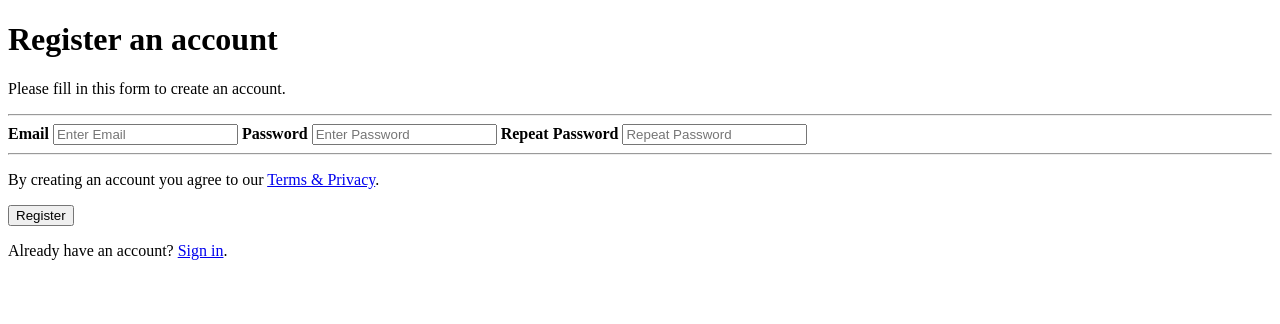
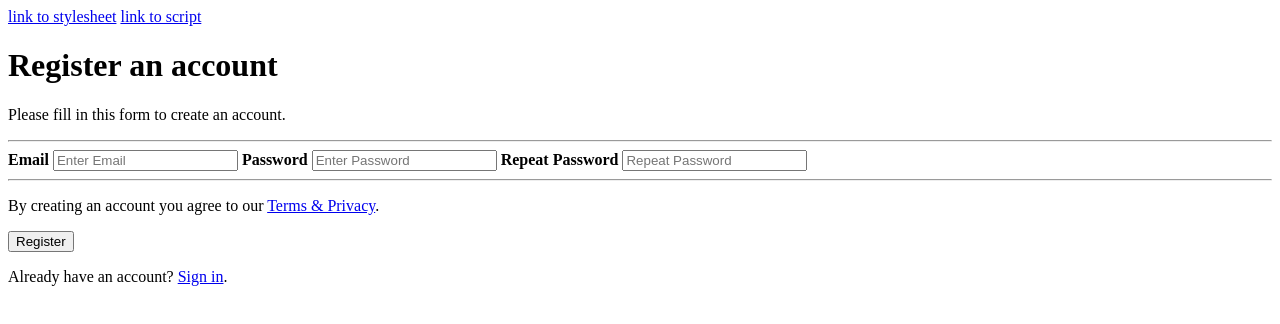
Before and after one commit to comp426-2022-spring/e01-bcoop2000, a plain HTML site: page public/index.html in a window 1280 px wide. Drawn offline with Linux system fonts and the light colour scheme.

Commit message:
attempt at links

```diff
--- a/public/index.html
+++ b/public/index.html
@@ -3,8 +3,9 @@
 <head>
 <meta name="viewport" content="width=device-width, initial-scale=1">
 <!-- 1. Add a link to a stylesheet called "style.css" on the next line -->
-
+<a href="./style.css">link to stylesheet</a>
 <!-- 2.  Add a link to a script called "script.js" on the next line -->
+<a href="./script.js">link to script</a>
 </head>
 <body>
 
```
